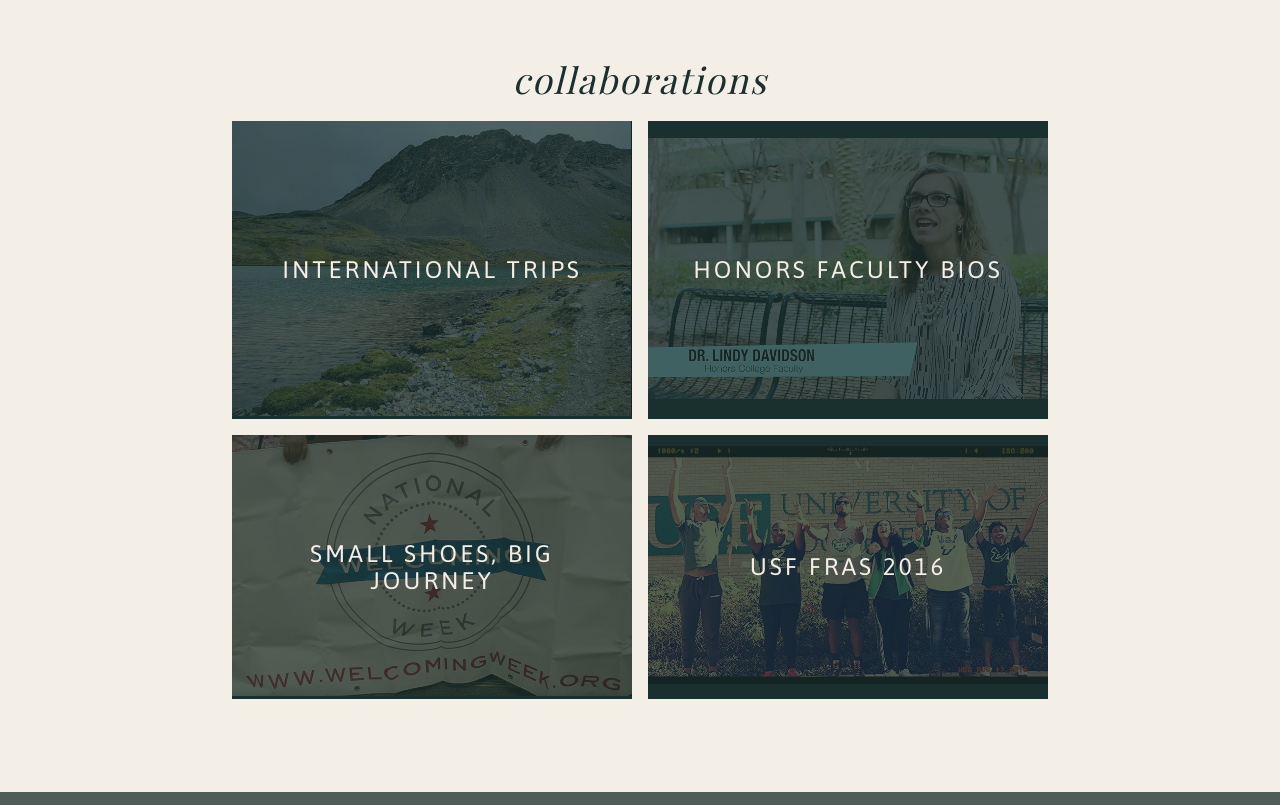
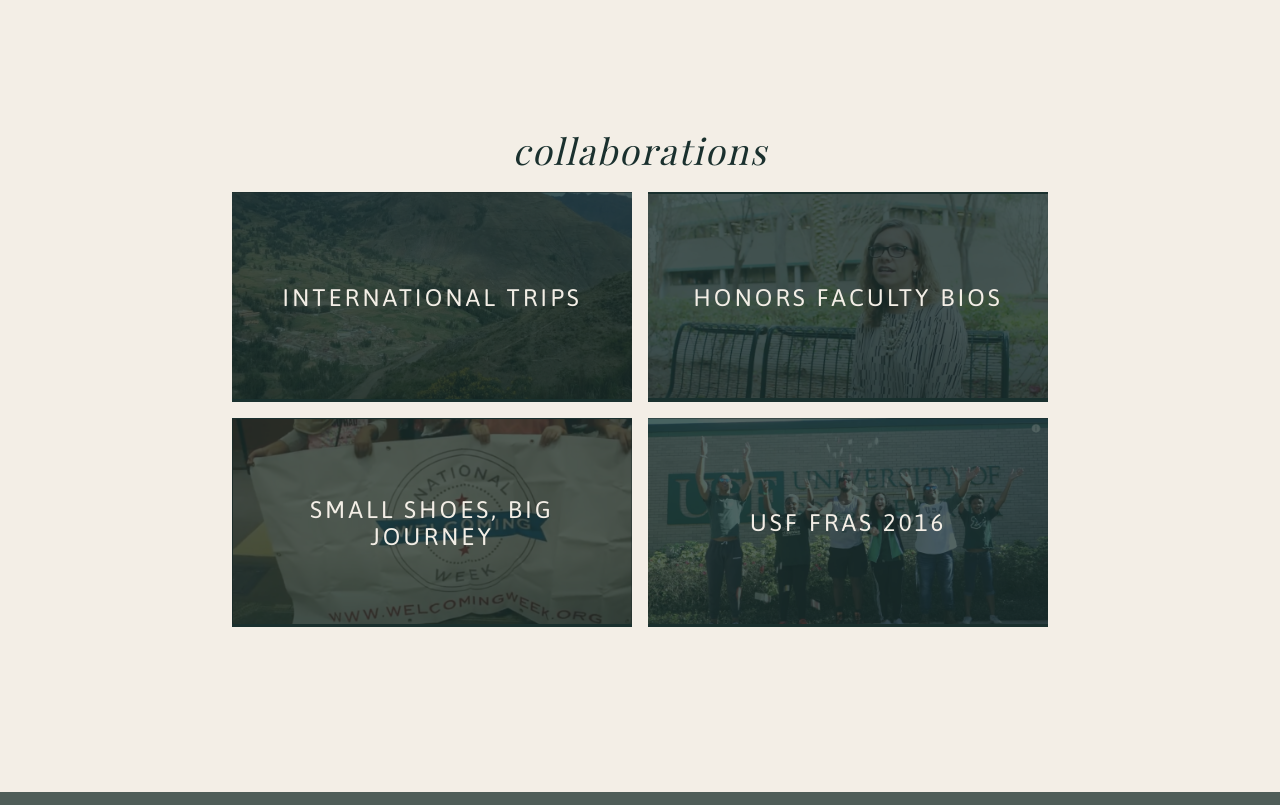
Before and after one commit to iansan5653/karina-rao-portfolio, a plain HTML site: page index.html in a window 1280 px wide. Shown: the part 3260-4065 px from the top of the page. Drawn offline with nearby package versions, Linux system fonts and the light colour scheme; a web font is replaced by a local one.

Commit message:
Improve thumbnail images

```diff
--- a/index.html
+++ b/index.html
@@ -117,7 +117,7 @@
           <li class="gallery__item">
             <a href="collaborations/international-trips.html" class="gallery__link">
               <img
-                src="media/international-trips-thumbnail.webp"
+                src="media/international-trips-thumbnail.jpg"
                 alt=""
                 width="400"
                 class="gallery__image"
@@ -132,7 +132,7 @@
           <li class="gallery__item">
             <a href="collaborations/honors-faculty-bios.html" class="gallery__link">
               <img
-                src="media/honors-faculty-bios-thumbnail.webp"
+                src="media/honors-faculty-bios-thumbnail.jpg"
                 alt=""
                 width="400"
                 class="gallery__image"
@@ -147,7 +147,7 @@
           <li class="gallery__item">
             <a href="collaborations/small-shoes-big-journey.html" class="gallery__link">
               <img
-                src="media/small-shoes-big-journey-thumbnail.webp"
+                src="media/small-shoes-big-journey-thumbnail.jpg"
                 alt=""
                 width="400"
                 class="gallery__image"
@@ -161,7 +161,7 @@
 
           <li class="gallery__item">
             <a href="collaborations/fras-2016.html" class="gallery__link">
-              <img src="media/fras-2016-thumbnail.webp" alt="" width="400" class="gallery__image" />
+              <img src="media/fras-2016-thumbnail.jpg" alt="" width="400" class="gallery__image" />
               <br />
               <span class="gallery__item-title">
                 <span>USF FRAS 2016</span>
```
Also changed, not shown: collaborations/fras-2016.html (+1 -1 lines), collaborations/honors-faculty-bios.html (+1 -1 lines), collaborations/international-trips.html (+1 -1 lines), collaborations/small-shoes-big-journey.html (+1 -1 lines), media/fras-2016-thumbnail.jpg (added), media/fras-2016-thumbnail.webp (deleted), media/honors-faculty-bios-thumbnail.jpg (added), media/honors-faculty-bios-thumbnail.webp (deleted), media/international-trips-thumbnail.jpg (added), media/international-trips-thumbnail.webp (deleted), media/my-story-thumbnail.jpg, media/small-shoes-big-journey-thumbnail.jpg (added), media/small-shoes-big-journey-thumbnail.webp (deleted).
